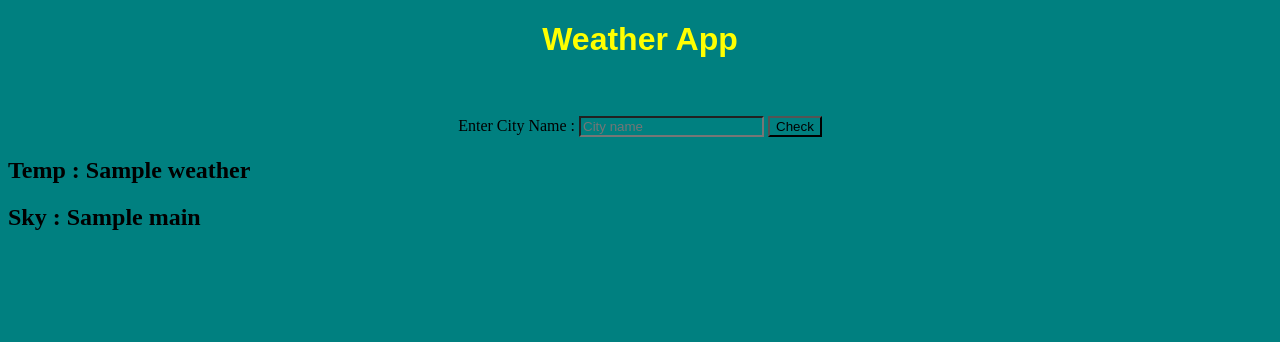
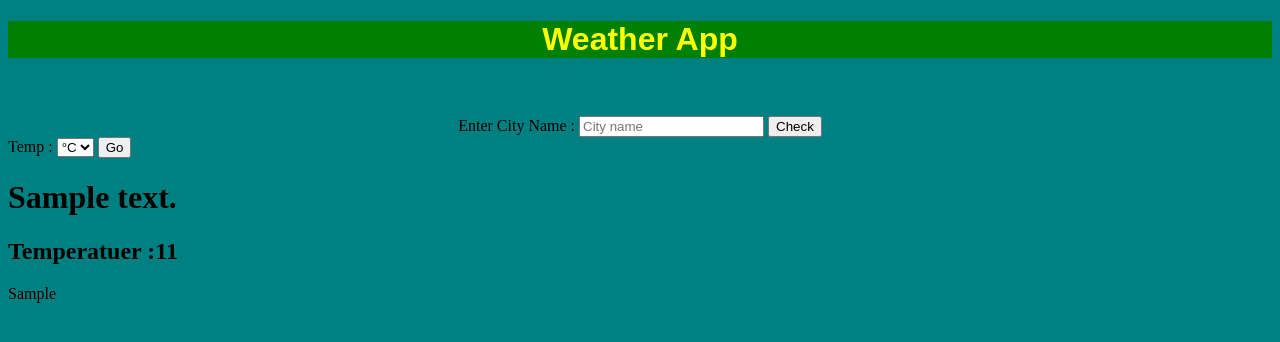
Before and after one commit to youflox/Simple-Weather-App, a Flask app: template weather_app/templates/home.html in a window 1280 px wide. Shown: the top 342 px of the page. Run offline with Flask 2, Linux system fonts and the light colour scheme; the template is opened without the code that fills it: most values are stand-ins (such as "Sample title", 1, 10 or a date in 2020); parts of the project's set-up code (start-up, migrations or seed data) failed here and were passed over.

Commit message:
temp= c,f,sky & DB construction

```diff
--- a/weather_app/__init__.py
+++ b/weather_app/__init__.py
@@ -1,5 +1,8 @@
 from flask import Flask
+from flask_sqlalchemy import SQLAlchemy
 
 app = Flask(__name__)
+app.config['SQLALCHEMY_DATABASE_URI'] = 'sqlite:///cities.db'
+db = SQLAlchemy(app)
 
 from weather_app import routes
--- a/weather_app/static/style.css
+++ b/weather_app/static/style.css
@@ -1,4 +1,4 @@
-*{
+body{
 background-color:teal;
 }
 
@@ -6,9 +6,10 @@ background-color:teal;
 text-align : center;
 font-family : sans-serif;
 color : yellow;
+
 }
 .header{
-background-color : red;
+background-color : green;
 }
 .q{
 text-align :center;
--- a/weather_app/templates/home.html
+++ b/weather_app/templates/home.html
@@ -13,17 +13,28 @@
     <form  method = 'post'>
         <div class="q">
             <br><br>
-            <label for="city_name",>Enter City Name :</label>
-            <input type="text", placeholder="City name", id = 'city_name', name = 'city_name'>
-            <button for ='city_name' class="check_btn" >Check</button>
+            <label class = 'input_names'>Enter City Name :</label>
+            <input type="text", placeholder="City name", class = 'box_inputs', name = 'city_name'>
+            <button class="check_btn" >Check</button>
         </div>
         <div>
+            <label  class='input_names'> Temp :</label>
+            <select class = 'Temp' name = 'temp_select'>
+                <option value='0' selected>°C</option>
+                <option value='1' >°F</option>
+            </select>
+            <button type="submit" class="check_btn">Go</button>
+        </div>
+        <div>
+            {% if text%}
+            <h1 class="error">{{text}}</h1>
+            {% endif %}
+
         {% if report%}
+           <h2 > Temperatuer :{{report[0][0][0]}}{{report[0][0][1]}} </h2>
+            {{type1}}
+        {% endif%}
 
-           <h2 >Temp : {{report['weather']}} </h2>
-            <h2>Sky : {{report['main']}} </h2>
-
-        {% endif%}
         </div>
     </form>
     {% endblock %}
```
Also changed, not shown: weather_app/models.py (+39 -2 lines), weather_app/routes.py (+12 -3 lines).
